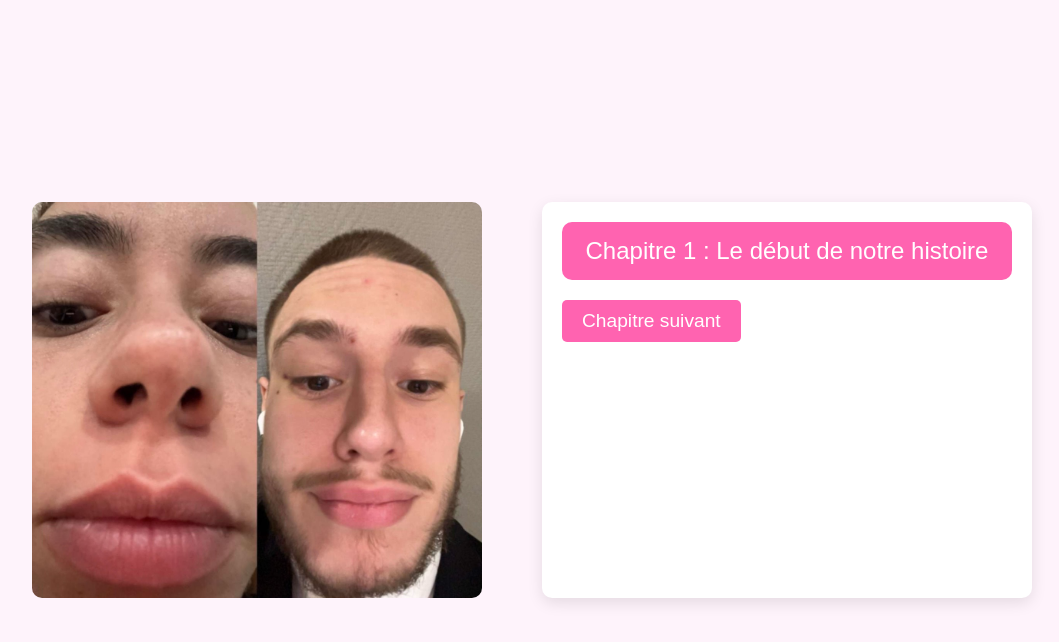
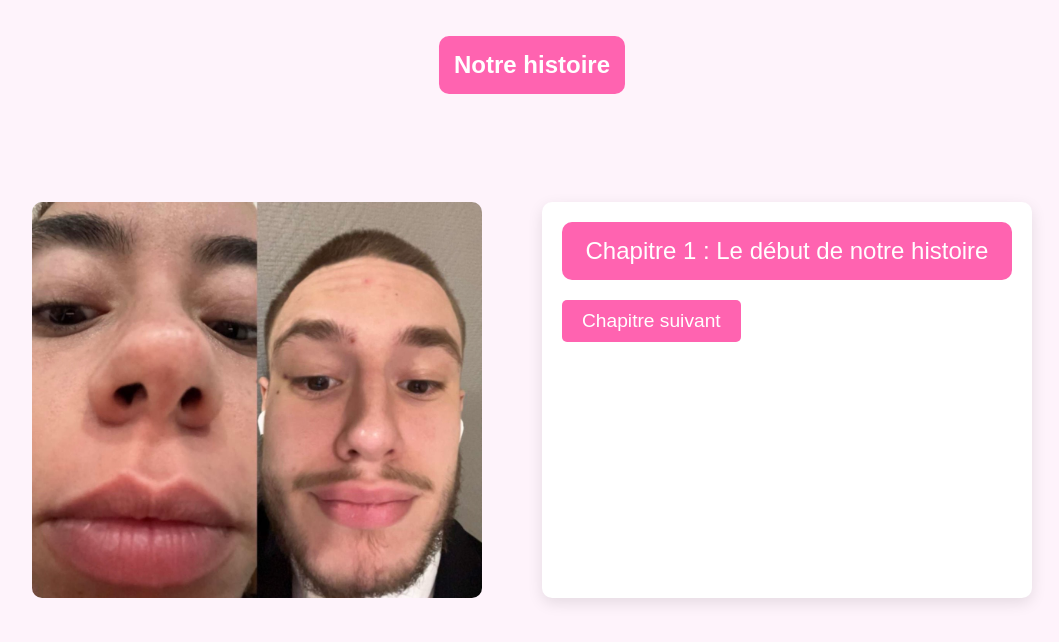
Before and after one commit to GABINNIELPRO/anniversaire, a plain HTML site: page chap1.html in a window 1280 px wide. Shown: the whole page, without its empty margins (108-1167 px from the left). Drawn offline with Linux system fonts and the light colour scheme.

Commit message:
Premier commit

```diff
--- a/chap1.html
+++ b/chap1.html
@@ -14,6 +14,20 @@
             justify-content: center;
             align-items: center;
             height: 100vh;
+        }
+        /* Style pour le titre, identique au style des éléments de la page */
+        .page-title {
+            position: fixed;
+            top: 20px;
+            left: 50%;
+            transform: translateX(-50%);
+            background-color: #ff63b0;
+            color: white;
+            padding: 15px;
+            font-size: 1.5rem;
+            border-radius: 10px;
+            text-align: center;
+            transition: background-color 0.3s;
         }
         .container {
             display: flex;
@@ -73,6 +87,9 @@
 </head>
 <body>
 
+<!-- Titre ajouté en haut de la page avec le même CSS que les autres éléments -->
+<h1 class="page-title">Notre histoire</h1>
+
 <div class="container">
     <!-- Bloc Image -->
     <img src="nous1.jpeg" alt="Image de l'Histoire" class="image">
@@ -82,7 +99,6 @@
         <div class="classeur-header" onclick="toggleChapter()">Chapitre 1 : Le début de notre histoire</div>
         <div class="classeur-content" id="chapterContent">
             <p>On s'est rencontrés pendant un live de Foued, mdrrr. (C'est trop la honte ! On racontera pas cette histoire.) Au final, on a appris à se connaître et tu es tombée amoureuse de moi.</p>
-
         </div>
         <button class="next-button" onclick="window.location.href = 'chap2.html';">Chapitre suivant</button>
     </div>
```
Also changed, not shown: chap2.html (+2 -0 lines).
